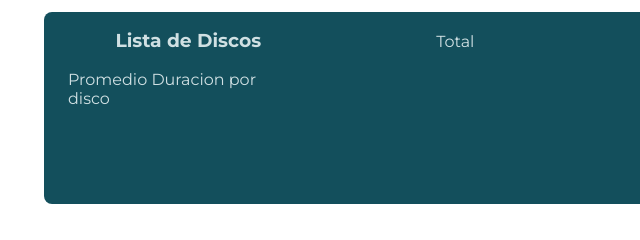
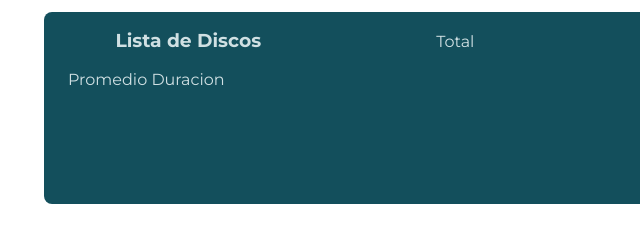
Before and after one commit to Naio200000/p1-parcial-1-dwn2c, a plain HTML site: page index.html in a window 1280 px wide. Shown: the part 196-436 px from the top of the page, 454-1094 px from the left. Drawn offline with Linux system fonts and the light colour scheme.

Commit message:
Minima correccion en el HTML

```diff
--- a/index.html
+++ b/index.html
@@ -24,7 +24,7 @@
                     <h3>Lista de Discos</h3>
                     <p>Total</p>
                     <p id="total-disc"></p>
-                    <p>Promedio Duracion por disco</p>
+                    <p>Promedio Duracion</p>
                     <p id="total-disc_promedio"></p>
                     <table id="disc-list_tabla" class="disc-list_tabla button">
                     </table>
```
